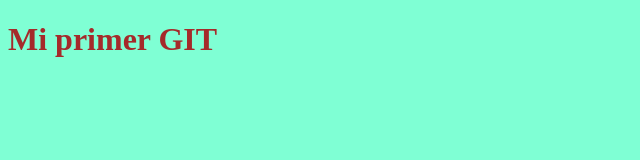
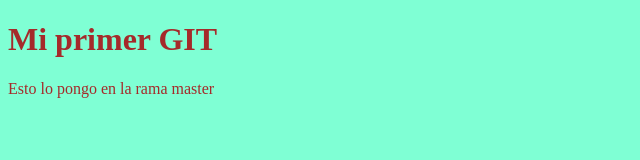
Before and after one commit to arleycas/curso-git, a plain HTML site: page index.html in a window 1280 px wide. Shown: the whole page, without its empty margins (0-640 px from the left). Drawn offline with Linux system fonts and the light colour scheme.

Commit message:
agrego bobadita en rama master

```diff
--- a/index.html
+++ b/index.html
@@ -11,5 +11,7 @@
 
     <h1>Mi primer GIT</h1>
 
+    <p>Esto lo pongo en la rama master</p>
+
 </body>
 </html>
```
